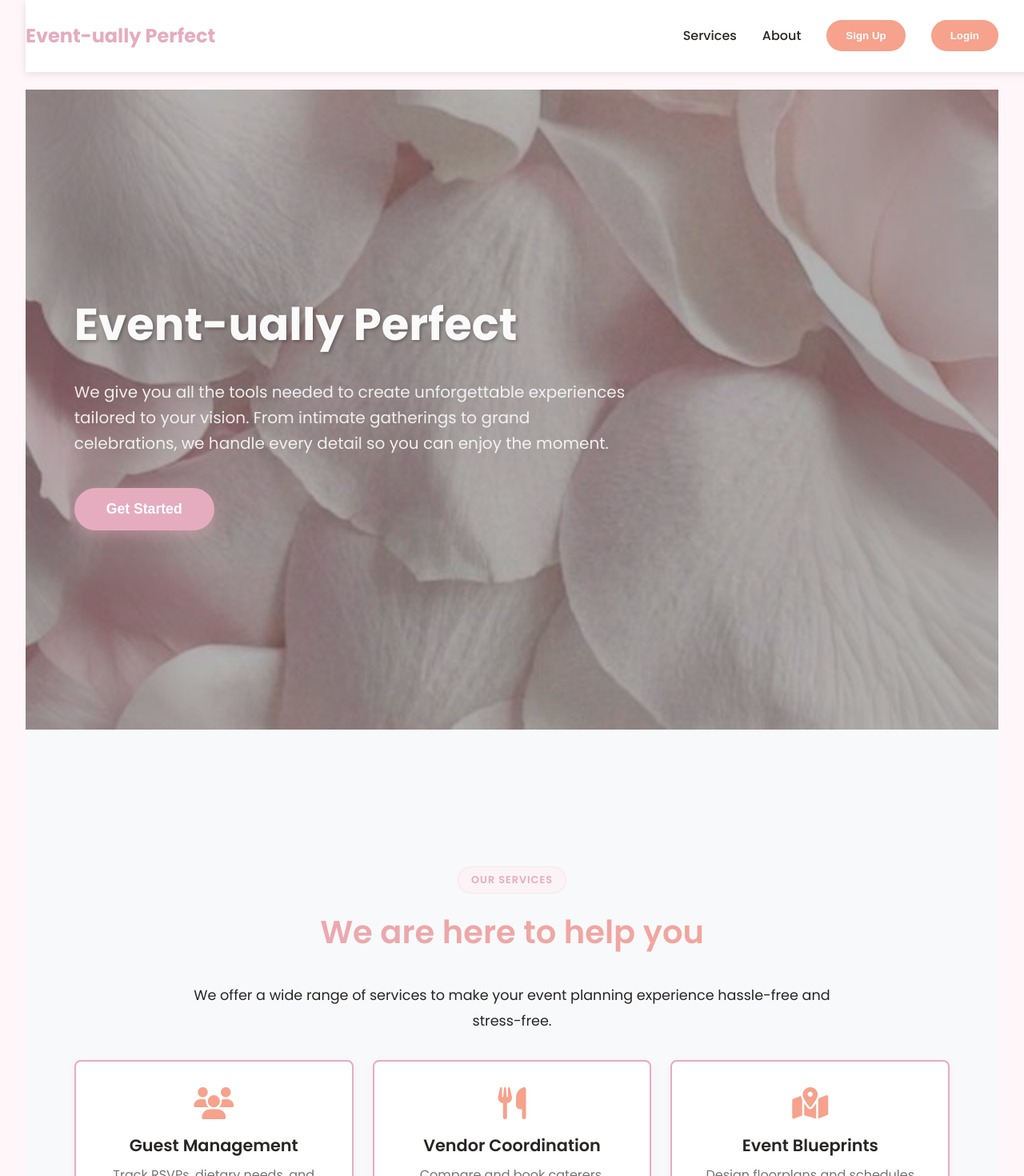
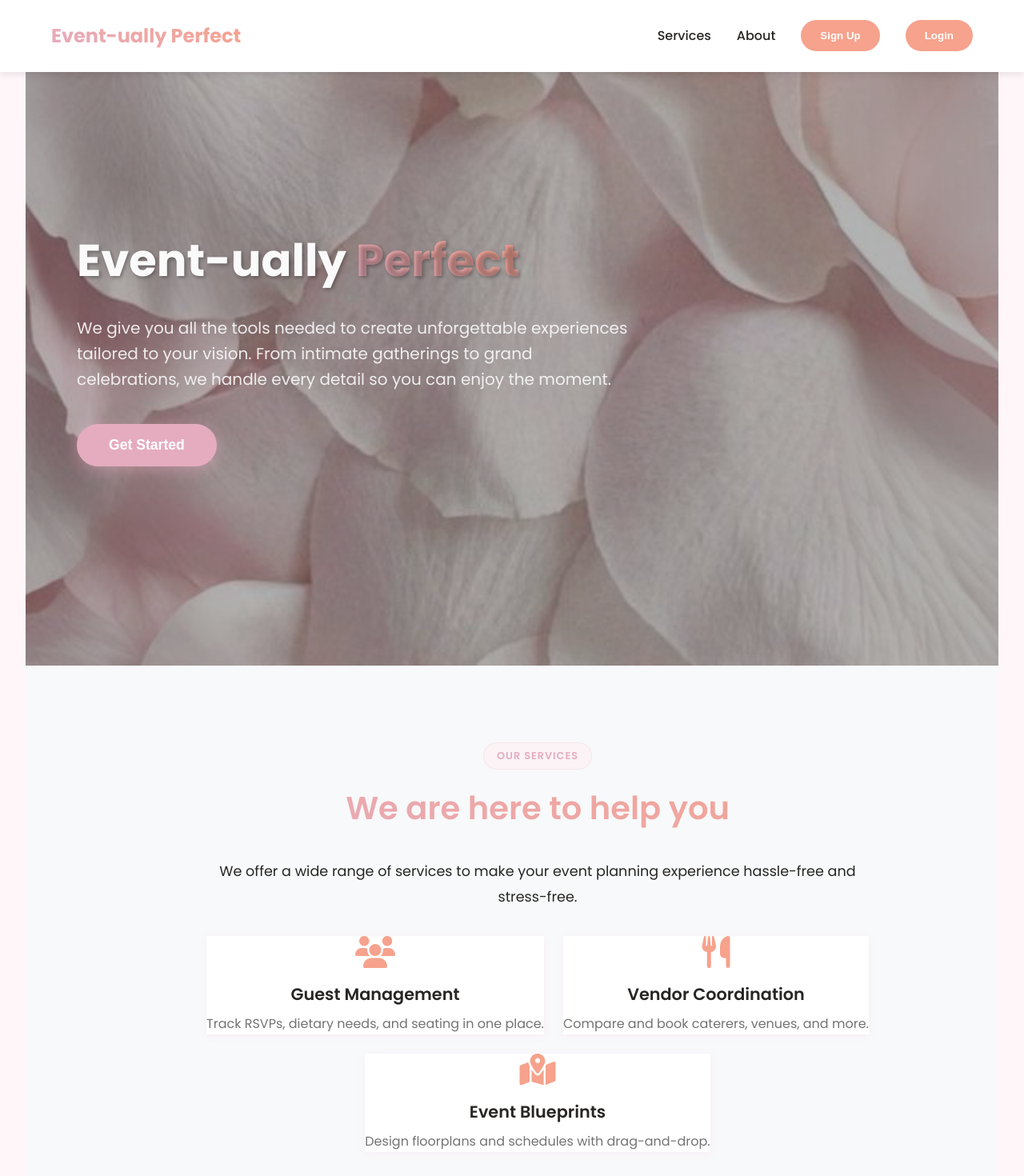
Before and after one commit to ZaneerahEssop/QUANTIX, a React (Create React App) app: page /landing in a window 1280 px wide. Shown: the top 1470 px of the page at 80% size. Built offline with nearby package versions, Linux system fonts and the light colour scheme.

Commit message:
Making the top bar of laning page fit the screen

```diff
--- a/src/LandingPage.css
+++ b/src/LandingPage.css
@@ -31,9 +31,11 @@
 }
 
 html, body, #root {
-  width: 100%;
-  min-height: 100vh;
+  /*width: 100%;*/
+ min-height: 100vh;
   overflow-x: hidden;
+  margin: 0;
+  padding: 0;
 }
 
 body {
@@ -41,25 +43,31 @@ body {
   color: var(--text-dark);
   line-height: 1.6;
   background-color: white;
+  margin: 0;
+  padding: 0;
 }
 
 /* ===== LANDING PAGE CONTAINER ===== */
 .landing-page {
-  width: 100%;
+  width: 100vw;
   min-height: 100vh;
   background-color: white;
+  margin: 0;
+  padding: 0;
+  position: relative;
 }
 
-/* ===== NAVIGATION ===== */
 /* ===== NAVIGATION ===== */
 nav {
   position: fixed;
   top: 0;
+  left: 0;
+  right: 0;
   width: 100%;
   display: flex;
   justify-content: space-between;
   align-items: center;
-  padding: 1.5rem 5% 1.5rem 0; /* Remove left padding, keep right padding */
+  padding: 1.5rem 5%;
   background-color: white;
   box-shadow: 0 2px 10px rgba(0,0,0,0.1);
   z-index: 1000;
@@ -124,7 +132,8 @@ nav {
 
 /* ===== HERO SECTION ===== */
 .hero {
-  min-height: 100vh;
+  height: 100vh;
+  width: 100vw;
   background-image: url("./images/petals.jpg");
   background-size: cover;
   background-position: center;
@@ -134,8 +143,9 @@ nav {
   justify-content: flex-start;
   text-align: left;
   position: relative;
-  padding: 0 5%; /* Make sure hero has the same padding */
-  margin-top: 80px;
+  margin: 0;
+  padding: 0 5%;
+  margin-top: 0;
 }
 
 .hero::after {
@@ -190,13 +200,20 @@ nav {
   box-shadow: 0 6px 25px rgba(246, 162, 140, 0.6);
 }
 
+.gradient {
+  background: linear-gradient(30deg, var(--blush), var(--coral));
+  -webkit-background-clip: text;
+  background-clip: text;
+  color: transparent;
+}
+
 /* ===== CONTENT SECTIONS ===== */
 .content-section {
-  min-height: 100vh;
+  width: 100vw;
   display: flex;
   align-items: center;
   justify-content: center;
-  padding: 6rem 5%; /* Same 5% padding */
+  margin: 0;
 }
 
 .section-container {
@@ -204,7 +221,7 @@ nav {
   width: 100%;
   margin: 0 auto;
   text-align: center;
-  /* Remove padding: 0 5%; if content-section already has it */
+  padding: 0 5%;
 }
 
 .section-smallTitle {
@@ -247,6 +264,8 @@ nav {
 /* Services Section */
 .services {
   background-color: #f8f9fa;
+  margin: 0;
+  padding: 6rem 0;
 }
 
 .value-grid {
@@ -259,13 +278,13 @@ nav {
 
 .my-block {
   background: var(--card-background);
-  border-radius: 8px;
+  /*border-radius: 8px;*/
   box-shadow: 0 2px 10px rgba(239, 106, 179, 0.07);
-  border: 2px solid var(--blush);
-  padding: 2rem;
-  max-width: 400px;
-  flex: 1;
-  min-width: 280px;
+  /*border: 2px solid var(--blush);*/
+  /*padding: 2rem;*/
+  /*max-width: 400px;*/
+  /*flex: 1;*/
+  /*min-width: 280px;*/
   display: flex;
   flex-direction: column;
   align-items: center;
@@ -358,7 +377,6 @@ nav {
   }
 
   .hero {
-    margin-top: 70px;
     text-align: center;
     justify-content: center;
   }
@@ -423,11 +441,11 @@ nav {
   }
 
   .content-section {
-    padding: 4rem 5%;
+    padding: 4rem 0;
   }
 
   .my-block {
     min-width: 250px;
-    padding: 1.5rem;
+   /* padding: 1.5rem; */
   }
 }
```
